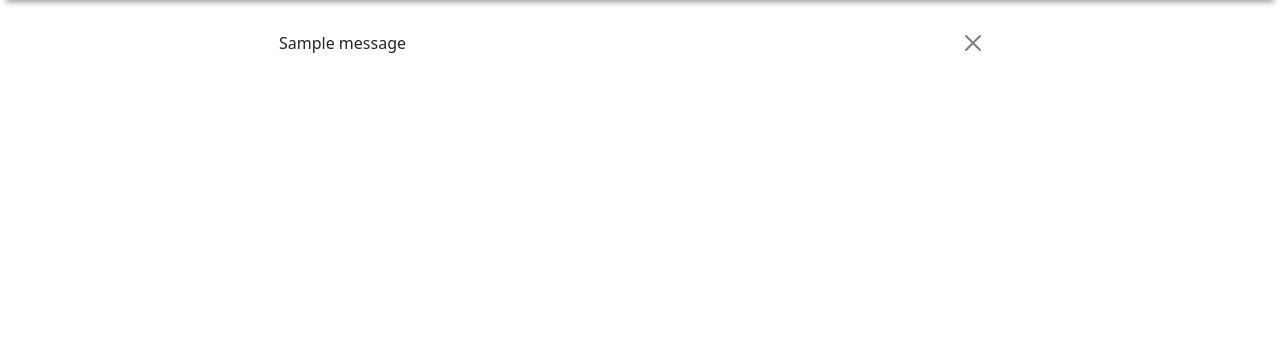
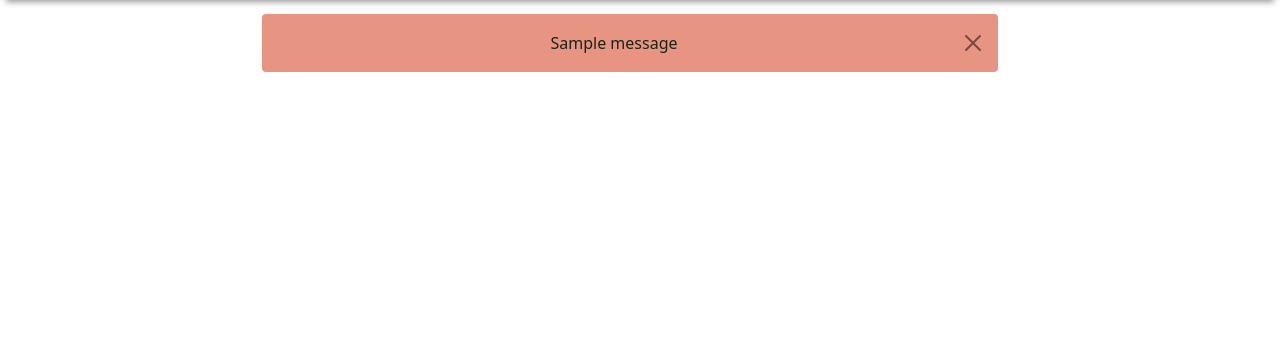
Before and after one commit to MartinCowey/fishing_project, a Django app: page /blog/ in a window 1280 px wide. Shown: the part 86-426 px from the top of the page. Run offline with Django 4.2, Linux system fonts and the light colour scheme; tables that the repository leaves empty hold one stand-in row (values such as "Sample post"); one stand-in notice (Sample message) is shown; data that the repository does not hold is empty; some web fonts are replaced.

Commit message:
Add stlying to messages

```diff
--- a/static/css/style.css
+++ b/static/css/style.css
@@ -28,6 +28,7 @@ h1 {
     font-style: normal;
     color: #3f603f;
 }
+
 
 .navbar {
     background-color: #ffffff; /* Sets the navbar background to green */
@@ -162,10 +163,24 @@ a {
     opacity: 0.7;
 }
 
-/* comments */
-
 .approval {
     color: #e89483;
+}
+
+.message-background {
+    background-color: #e89483;
+    color: #182518;
+    /* border: 1px solid #ccc;
+    -webkit-box-shadow: 0 0 0px 12px 3px #999;
+     -moz-box-shadow: 0 0 0px 12px 3px #999;
+    box-shadow: 0 0px 12px 3px #999; */
+}
+
+.message-background:hover {
+    -webkit-box-shadow: 0 0 0px 12px 3px #999;
+     -moz-box-shadow: 0 0 0px 12px 3px #999;
+    box-shadow: 0 0px 12px 3px #999;
+    transform:scale(1.02);
 }
 
 .card-bord {
--- a/templates/base.html
+++ b/templates/base.html
@@ -77,13 +77,11 @@
               <!-- displaying Django messages -->
               <div class="container">
                 <div class="row">
-    <div class="col-md-8 offset-md-2">
+                    <div class="col-md-8 offset-md-2 text-center">
                         {% for message in messages %}
-      <div class="alert {{ message.tags }} alert-dismissible
-        fade show" id="msg" role="alert">
+                        <div class="alert {{ message.tags }} alert-dismissible fade show message-background" role="alert">
                             {{ message | safe }}
-        <button type="button" class="btn-close"
-          data-bs-dismiss="alert" aria-label="Close"></button>
+                            <button type="button" class="btn-close" data-bs-dismiss="alert" aria-label="Close"></button>
                         </div>
                         {% endfor %}
                     </div>
```
Also changed, not shown: README.md, documentation/images/19_font_colour.webp (added), documentation/images/20_font_colour.webp (added), 1 other file. Lines whose indentation alone changed are shown as unchanged.
